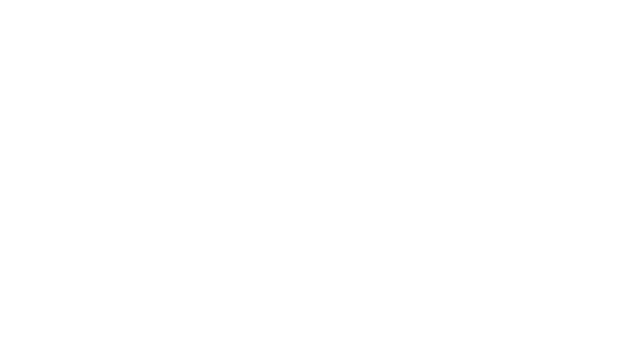
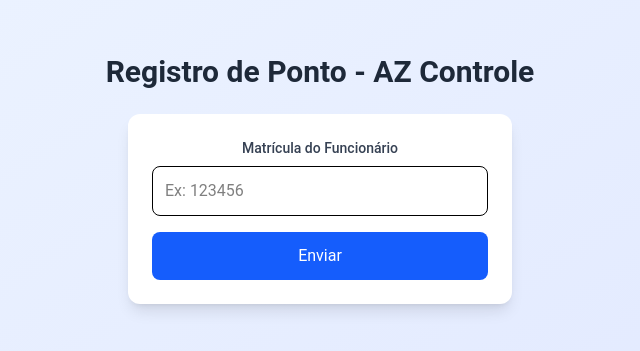
Before and after one commit to geilsonfreire/az_controle-ponto-online, a React (Vite) app: page /#/home in a window 1280 px wide. Before the commit this address led to /#/loading. Shown: the part 221-572 px from the top of the page, without its empty margins (320-960 px from the left). Built offline with nearby package versions, Linux system fonts and the light colour scheme.

Commit message:
Refratorando as configuraçoes de acesso a camera!

```diff
--- a/package.json
+++ b/package.json
@@ -26,6 +26,7 @@
   "dependencies": {
     "framer-motion": "^12.23.26",
     "ldrs": "^1.1.9",
-    "react-router-dom": "^7.11.0"
+    "react-router-dom": "^7.11.0",
+    "react-toastify": "^11.0.5"
   }
 }
--- a/src/App.jsx
+++ b/src/App.jsx
@@ -1,29 +1,16 @@
 // Importando Componentes / Bibliotecas React
 import { HashRouter as Router } from 'react-router-dom';
-import {useEffect} from 'react';
-import {useNavigate} from 'react-router-dom';
 import {ToastContainer} from 'react-toastify';
 import 'react-toastify/dist/ReactToastify.css';
 
 //Importando Componentes / Páginas
 import AppRoutes from './routes/routes';
 
-const AppContent = () => {
-    const navigate = useNavigate();
-
-    useEffect(() => {
-        // Redireciona para a página de loading ao iniciar o app
-        navigate('/loading');
-    }, [navigate]);
-
-    return <AppRoutes />;
-}
-
 const App = () => {
 
     return (
         <Router>
-            <AppContent />
+            <AppRoutes />
             <ToastContainer />
         </Router>
     );
--- a/src/pages/home.jsx
+++ b/src/pages/home.jsx
@@ -1,17 +1,17 @@
 // Importando Componentes / Bibliotecas React
-import { useState, useRef } from 'react';
+import { useState, useRef,useEffect } from 'react';
 import { Helix } from 'ldrs/react';
 import 'ldrs/react/Helix.css';
-import {toast } from 'react-toastify';
+import { toast } from 'react-toastify';
 
 // Importando Componentes / Páginas
 
 const Home = () => {
-    const [matricula, setMatricula] = useState(''); // Passo 1: Armazena a matrícula
-    const [showBiometriaButton, setShowBiometriaButton] = useState(false); // Passo 2: Controla se mostra botão biometria
-    const [showCamera, setShowCamera] = useState(false); // Passo 3: Controla se mostra câmera
-    const [isLoading, setIsLoading] = useState(false); // Passo 4: Controla loading
-
+    const [matricula, setMatricula] = useState('');
+    const [showBiometriaButton, setShowBiometriaButton] = useState(false);
+    const [showCamera, setShowCamera] = useState(false);
+    const [isLoading, setIsLoading] = useState(false);
+    const streamRef = useRef(null); // Referência para o stream da câmera
     const videoRef = useRef(null); // Referência para o elemento video
     const canvasRef = useRef(null); // Referência para capturar a foto
 
@@ -34,11 +34,16 @@
     const handleIniciarBiometria = async () => {
         try {
             const stream = await navigator.mediaDevices.getUserMedia({
-                video: true
+                video: {
+                    facingMode: 'user', // câmera frontal
+                },
+                audio: false,
             });
-            videoRef.current.srcObject = stream;
+
+            streamRef.current = stream;
             setShowCamera(true);
             setShowBiometriaButton(false);
+
         } catch (error) {
             toast.error('Erro ao acessar a câmera. Permita o acesso nas configurações do navegador e tente novamente.');
             console.error(error);
@@ -46,27 +51,40 @@
     };
 
     // Passo 3: Função para tirar foto
+    useEffect(() => {
+        if (showCamera && videoRef.current && streamRef.current) {
+            videoRef.current.srcObject = streamRef.current;
+            videoRef.current.play();
+        }
+    }, [showCamera]);
+
     const handleTirarFoto = () => {
         const canvas = canvasRef.current;
         const video = videoRef.current;
         const context = canvas.getContext('2d');
         canvas.width = video.videoWidth;
         canvas.height = video.videoHeight;
-        context.drawImage(video, 0, 0);
+        context.drawImage(video, 0, 0, canvas.width, canvas.height);
 
-        const stream = video.srcObject;
-        stream.getTracks().forEach(track => track.stop());
+        // Finaliza câmera
+        streamRef.current.getTracks().forEach(track => track.stop());
+        streamRef.current = null;
+
+
         setShowCamera(false);
+        setIsLoading(true);
 
-        setIsLoading(true);
+        // Simulação de processamento
         setTimeout(() => {
             const sucesso = Math.random() > 0.3;
             setIsLoading(false);
+
             if (sucesso) {
-                toast.success('Sucesso! Registro realizado.'); // Substitua setMessage
+                toast.success('Sucesso! Registro realizado.');
             } else {
-                toast.error('Falha! Tente novamente.'); // Substitua setMessage
+                toast.error('Falha! Tente novamente.');
             }
+
             setMatricula('');
             setShowBiometriaButton(false);
         }, 3000);
@@ -74,72 +92,77 @@
 
     return (
         <div className="min-h-screen flex flex-col items-center justify-center bg-linear-to-br from-blue-50 to-indigo-100 p-4 sm:p-6">
-            <h1 className="text-2xl sm:text-3xl font-bold mb-6 text-center text-gray-800">Registro de Ponto - AZ Controle</h1>
+            <h1 className="text-2xl sm:text-3xl font-bold mb-6 text-center text-gray-800">
+                Registro de Ponto - AZ Controle
+            </h1>
 
-            {/* Passo 1: Input e botão enviar */}
+            {/* Passo 1 */}
             {!showBiometriaButton && !showCamera && !isLoading && (
-                <div className="bg-white p-6 rounded-xl shadow-lg w-full max-w-sm sm:max-w-md">
-                    <label className="block text-sm font-medium mb-2 text-gray-700" htmlFor="matricula">Matrícula do Funcionário:</label>
+                <div className="bg-white p-6 rounded-xl shadow-lg w-full max-w-sm text-center">
+                    <label className="block text-sm font-medium mb-2 text-gray-700">
+                        Matrícula do Funcionário
+                    </label>
                     <input
-                        id="matricula"
                         type="text"
                         value={matricula}
                         onChange={handleMatriculaChange}
-                        className="w-full p-3 border border-gray-300 rounded-lg mb-4 focus:ring-2 focus:ring-blue-500 focus:border-transparent"
+                        className="w-full p-3 border rounded-lg mb-4"
                         placeholder="Ex: 123456"
                         maxLength="6"
                     />
                     <button
                         onClick={handleEnviarMatricula}
-                        className="w-full bg-blue-600 text-white py-3 rounded-lg hover:bg-blue-700 transition duration-200 font-medium"
+                        className="w-full bg-blue-600 text-white py-3 rounded-lg hover:bg-blue-700"
                     >
                         Enviar
                     </button>
                 </div>
             )}
 
-            {/* Passo 2: Botão biometria */}
+            {/* Passo 2 */}
             {showBiometriaButton && (
-                <div className="bg-white p-6 rounded-xl shadow-lg w-full max-w-sm sm:max-w-md text-center">
-                    <p className="mb-4 text-gray-600">Matrícula confirmada. Clique para iniciar biometria facial.</p>
+                <div className="bg-white p-6 rounded-xl shadow-lg w-full max-w-sm text-center">
+                    <p className="mb-4 text-gray-600">
+                        Matrícula confirmada. Inicie a biometria facial.
+                    </p>
                     <button
                         onClick={handleIniciarBiometria}
-                        className="bg-green-600 text-white py-3 px-6 rounded-lg hover:bg-green-700 transition duration-200 font-medium"
+                        className="bg-green-600 text-white py-3 px-6 rounded-lg hover:bg-green-700"
                     >
                         Iniciar Biometria Facial
                     </button>
                 </div>
             )}
 
-            {/* Passo 3: Câmera */}
+            {/* Passo 3 */}
             {showCamera && (
-                <div className="bg-white p-6 rounded-xl shadow-lg w-full max-w-sm sm:max-w-md text-center">
+                <div className="bg-white p-6 rounded-xl shadow-lg w-full max-w-sm text-center">
                     <video
                         ref={videoRef}
                         autoPlay
-                        playsInline // Para iOS
+                        playsInline
+                        muted
                         className="w-full mb-4 rounded-lg border"
-                    ></video>
-                    <canvas ref={canvasRef} className="hidden"></canvas>
+                    />
+                    <canvas ref={canvasRef} className="hidden" />
                     <button
                         onClick={handleTirarFoto}
-                        className="bg-red-600 text-white py-3 px-6 rounded-lg hover:bg-red-700 transition duration-200 font-medium"
+                        className="bg-red-600 text-white py-3 px-6 rounded-lg hover:bg-red-700"
                     >
                         Tirar Foto
                     </button>
                 </div>
             )}
 
-            {/* Passo 4: Loading */}
+            {/* Passo 4 */}
             {isLoading && (
-                <div className="bg-white p-6 rounded-xl shadow-lg w-full max-w-sm sm:max-w-md text-center">
+                <div className="bg-white p-6 rounded-xl shadow-lg w-full max-w-sm text-center">
                     <p className="mb-4 text-gray-600">Processando biometria...</p>
                     <Helix size="50" speed="2.0" color="#FFFC00" />
                 </div>
             )}
-
         </div>
     );
-}
+};
 
 export default Home;
```
